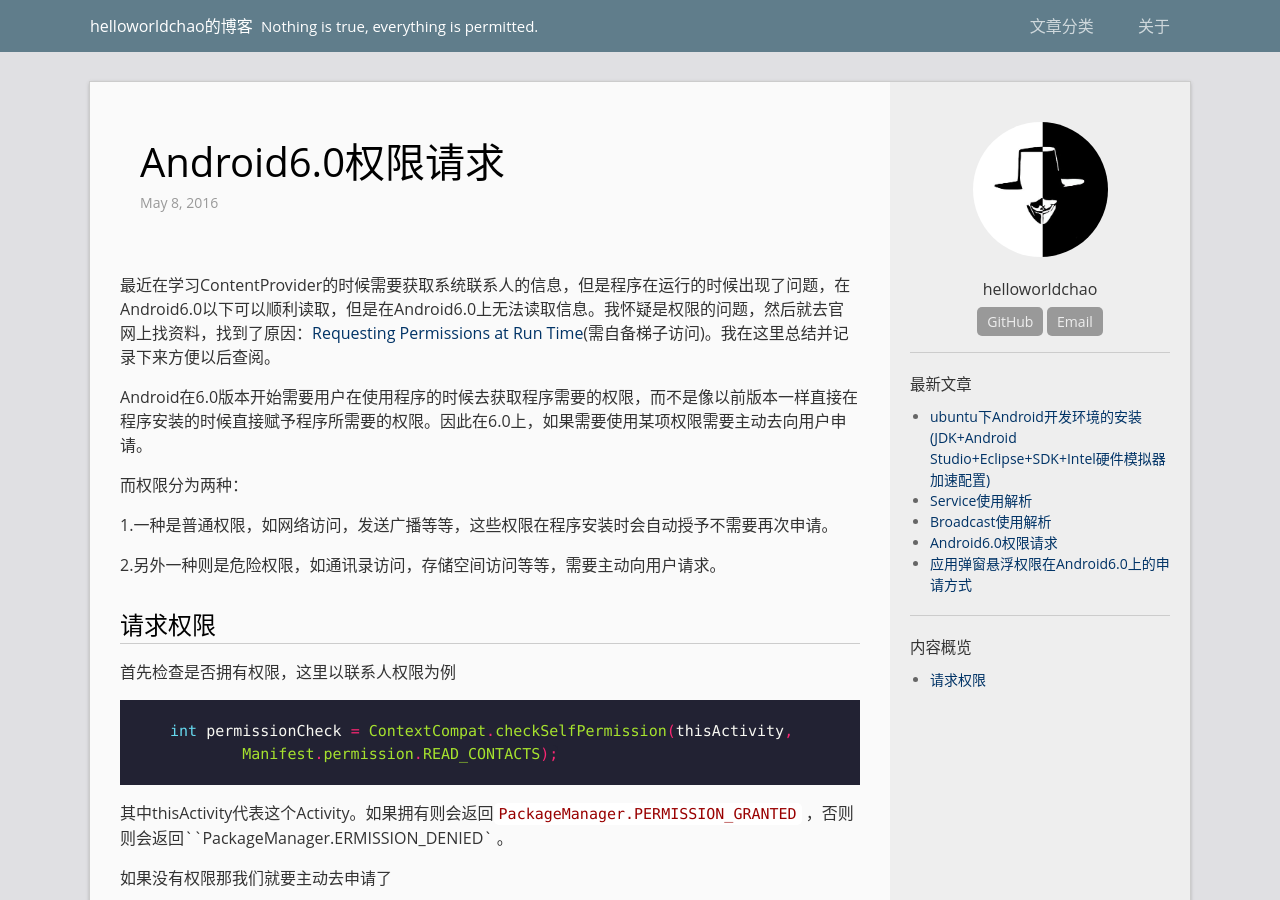
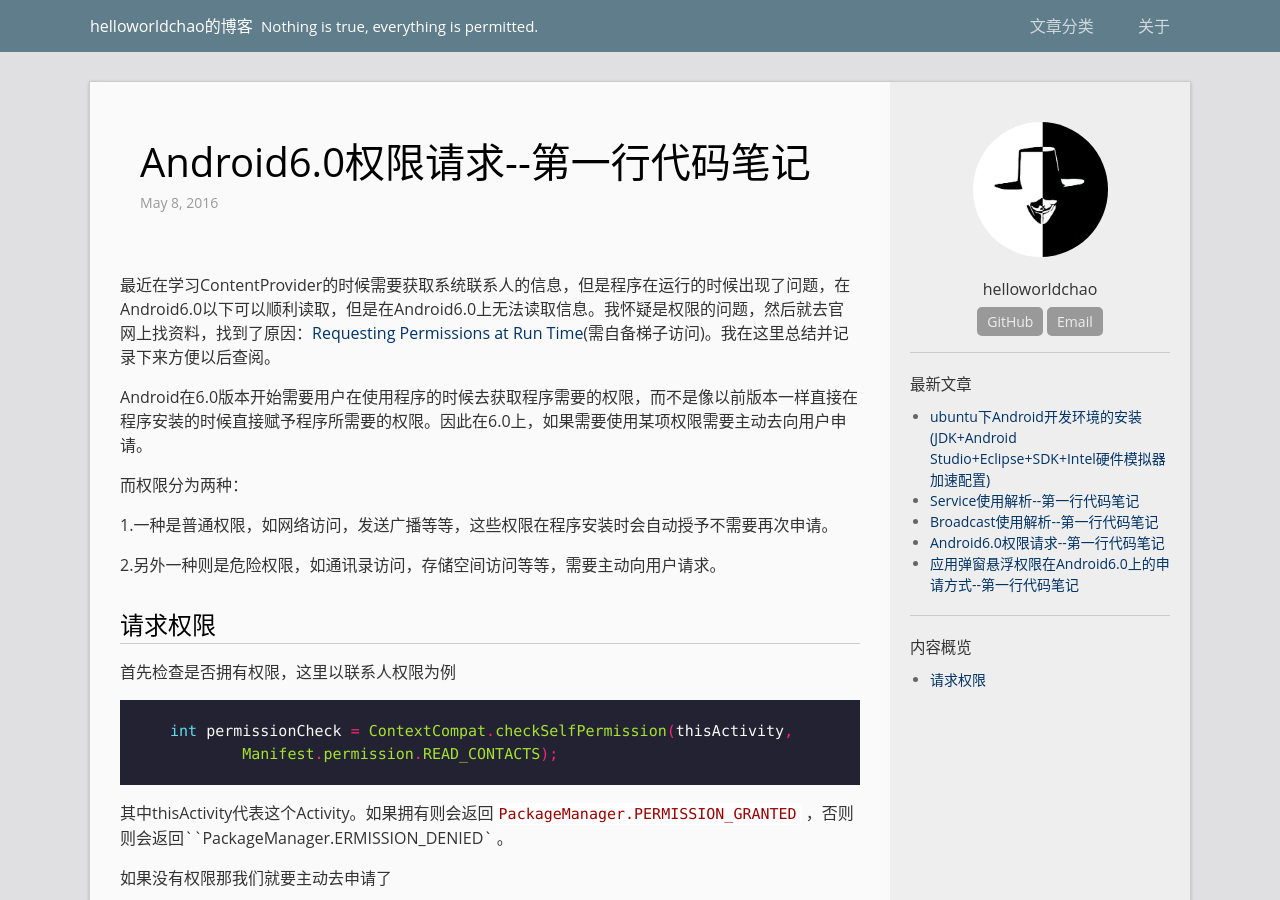
Before and after one commit to helloworldchao/helloworldchao.github.io, a Jekyll site: the page built from _posts/2016-05-08-RequestingPermissionsAtRunTime.md, in a window 1280 px wide and 900 px high. Built offline with Jekyll 4.4.1, drawn with Linux system fonts in a browser that asks for light colours.

Commit message:
update category

```diff
--- a/_posts/2016-04-28-HowToApplyDrawOverPermissionInAndroidM.md
+++ b/_posts/2016-04-28-HowToApplyDrawOverPermissionInAndroidM.md
@@ -1,8 +1,8 @@
 ---
 layout: post
-title:  "应用弹窗悬浮权限在Android6.0上的申请方式"
+title:  "应用弹窗悬浮权限在Android6.0上的申请方式--第一行代码笔记"
 date:   2016-04-28 21:15:00 +0800
-categories: Android
+categories: Android Note
 permalink: /archivers/HowToApplyDrawOverPermissionInAndroidM
 ---
 
--- a/_posts/2016-05-08-RequestingPermissionsAtRunTime.md
+++ b/_posts/2016-05-08-RequestingPermissionsAtRunTime.md
@@ -1,8 +1,8 @@
 ---
 layout: post
-title:  "Android6.0权限请求"
+title:  "Android6.0权限请求--第一行代码笔记"
 date:   2016-05-08 14:25:00 +0800
-categories: Android
+categories: Android Note
 permalink: /archivers/RequestingPermissionsAtRunTime
 ---
 
--- a/_posts/2016-05-14-Broadcast.md
+++ b/_posts/2016-05-14-Broadcast.md
@@ -1,8 +1,8 @@
 ---
 layout: post
-title:  "Broadcast使用解析"
+title:  "Broadcast使用解析--第一行代码笔记"
 date:   2016-05-14 22:40:00 +0800
-categories: Android
+categories: Android Note
 permalink: /archivers/Broadcast
 ---
 
--- a/_posts/2016-05-15-Service.md
+++ b/_posts/2016-05-15-Service.md
@@ -1,8 +1,8 @@
 ---
 layout: post
-title:  "Service使用解析"
+title:  "Service使用解析--第一行代码笔记"
 date:   2016-05-15 20:41:00 +0800
-categories: Android
+categories: Android Note
 permalink: /archivers/Service
 ---
 
```
Also changed, not shown: _posts/2016-04-17-intent.md (+2 -2 lines).
